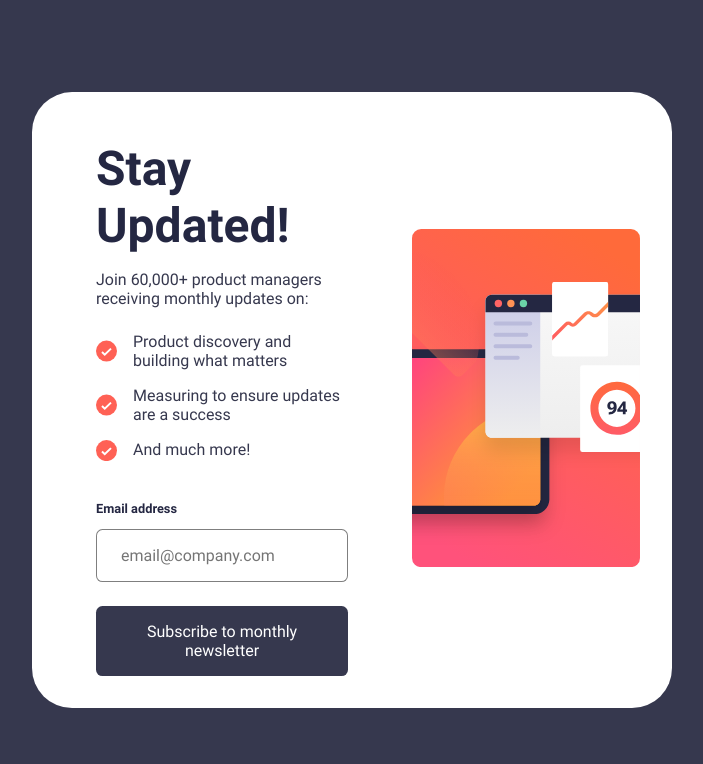
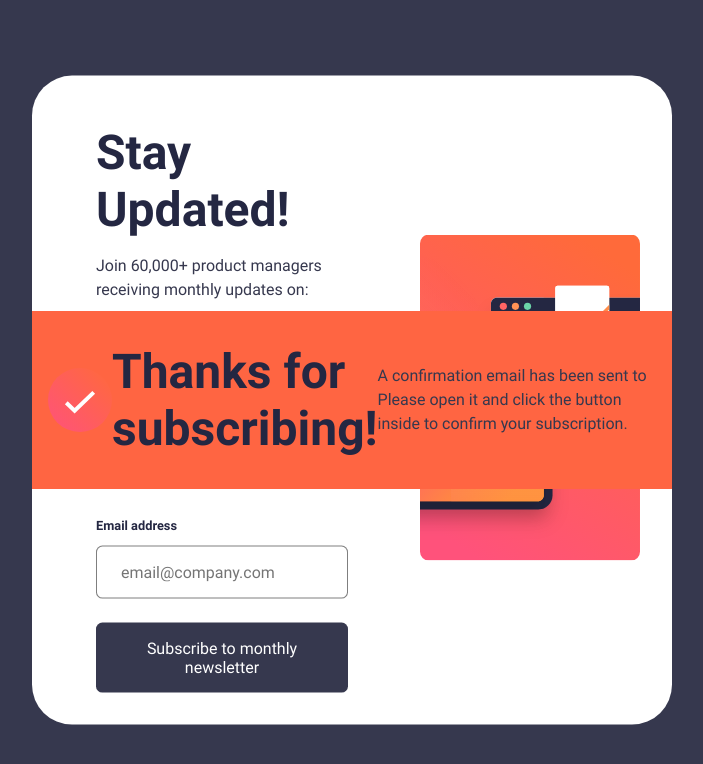
Before and after one commit to NihalP01/frontend-mentor-challenge-05, a plain HTML site: page index.html in a window 1280 px wide. Shown: the whole page, without its empty margins (288-991 px from the left). Drawn offline with Linux system fonts and the light colour scheme.

Commit message:
some changes

```diff
--- a/index.html
+++ b/index.html
@@ -18,7 +18,7 @@
   </head>
   <body>
     <main>
-      <section class="form-section">
+      <section id="form" class="form-section">
         <div class="form-text">
           <h1>Stay Updated!</h1>
           <p>Join 60,000+ product managers receiving monthly updates on:</p>
@@ -53,6 +53,14 @@
         </div>
       </section>
     </main>
+    <div class="modal" id="modal">
+      <img src="./assets/images/icon-success.svg" alt="success icon" />
+      <h1>Thanks for subscribing!</h1>
+      <p>
+        A confirmation email has been sent to <span></span> Please open
+        it and click the button inside to confirm your subscription.
+      </p>
+    </div>
     <script src="./script.js"></script>
   </body>
 </html>
--- a/style.css
+++ b/style.css
@@ -30,7 +30,7 @@ p {
   font-size: 1rem;
   font-weight: 400;
   color: var(--charcoal-Grey);
-  line-height: 1.5Frem;
+  line-height: 1.5rem;
 }
 
 * {
@@ -42,6 +42,7 @@ p {
 
 body {
   background-color: var(--charcoal-Grey);
+  font-size: 16px;
 }
 
 .form-section {
@@ -58,7 +59,7 @@ body {
 }
 
 .form-text {
-  padding: 0 0 0 2rem;
+  padding: 0 0.5rem 0 2rem;
 }
 
 .features-text {
@@ -125,3 +126,14 @@ body {
   width: 100%;
   height: auto;
 }
+
+.modal {
+  display: flex;
+  align-items: center;
+  position: absolute;
+  top: 50%;
+  left: 50%;
+  transform: translate(-50%, -50%);
+  background-color: var(--tomato);
+  padding: 1rem;
+}
```
